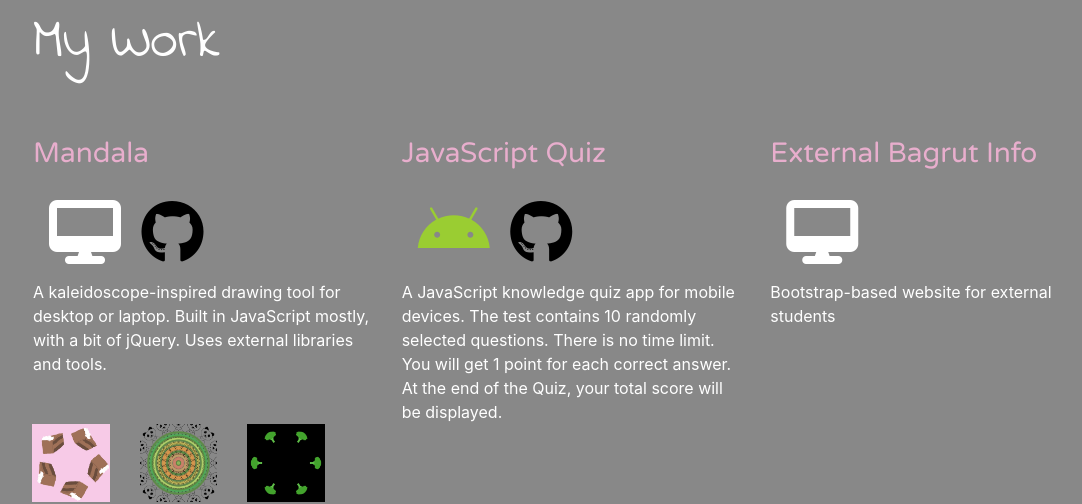
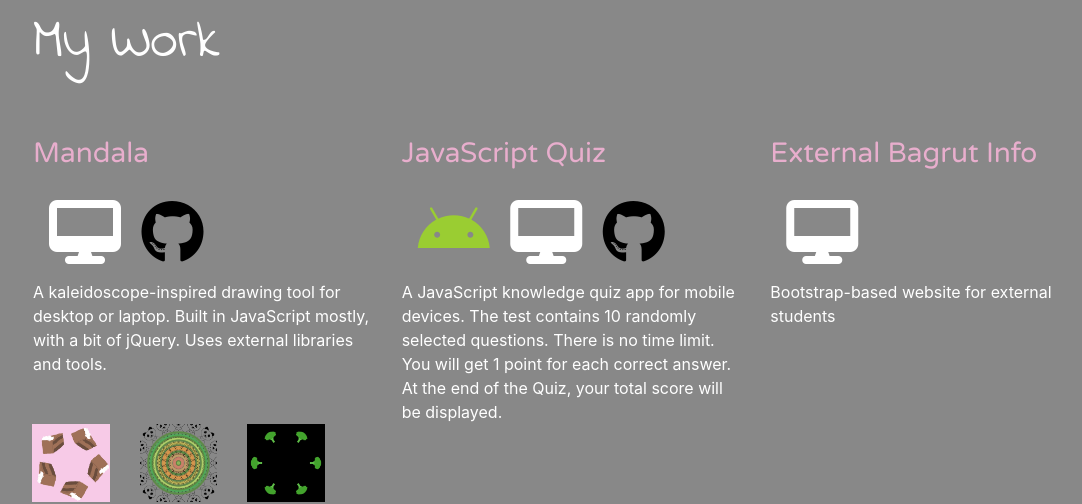
Before and after one commit to strayblues/portfolio, a PHP site: page / in a window 1280 px wide. Shown: the part 216-720 px from the top of the page, without its empty margins (69-1151 px from the left). Run offline with PHP 8.4, Linux system fonts and the light colour scheme; some libraries are stand-ins or nearby versions; some web fonts are replaced.

Commit message:
Add desktop icon for the JS quiz

```diff
--- a/includes/projects1.php
+++ b/includes/projects1.php
@@ -36,6 +36,7 @@
         <h3>JavaScript Quiz</h3>
         <div class="first">
           <a href="https://hagarsh.com/quiz"><i class="fa fa-android fa-4x" aria-hidden="true"></i></a>
+          <a href="https://strayblues.github.io/quiz/"><i class="fa fa-desktop fa-4x" aria-hidden="true"></i></a>
           <a href="https://github.com/strayblues/android-js-quiz"><i class="fa fa-github fa-4x" aria-hidden="true"></i></a>
         </div>
         <p class="app-description-white">
```
